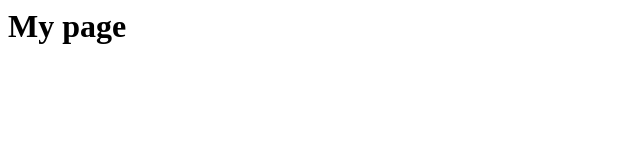
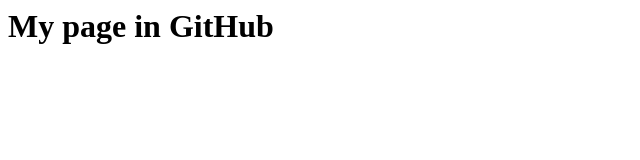
Before and after one commit to TimurJS/test-re9poslog, a plain HTML site: page index.html in a window 1280 px wide. Shown: the whole page, without its empty margins (0-640 px from the left). Drawn offline with Linux system fonts and the light colour scheme.

Commit message:
Update index.html

```diff
--- a/index.html
+++ b/index.html
@@ -1,5 +1,5 @@
 <html>
   <body>
-    <h1>My page</h1>
+    <h1>My page in GitHub</h1>
   </body>
 </html>
```
